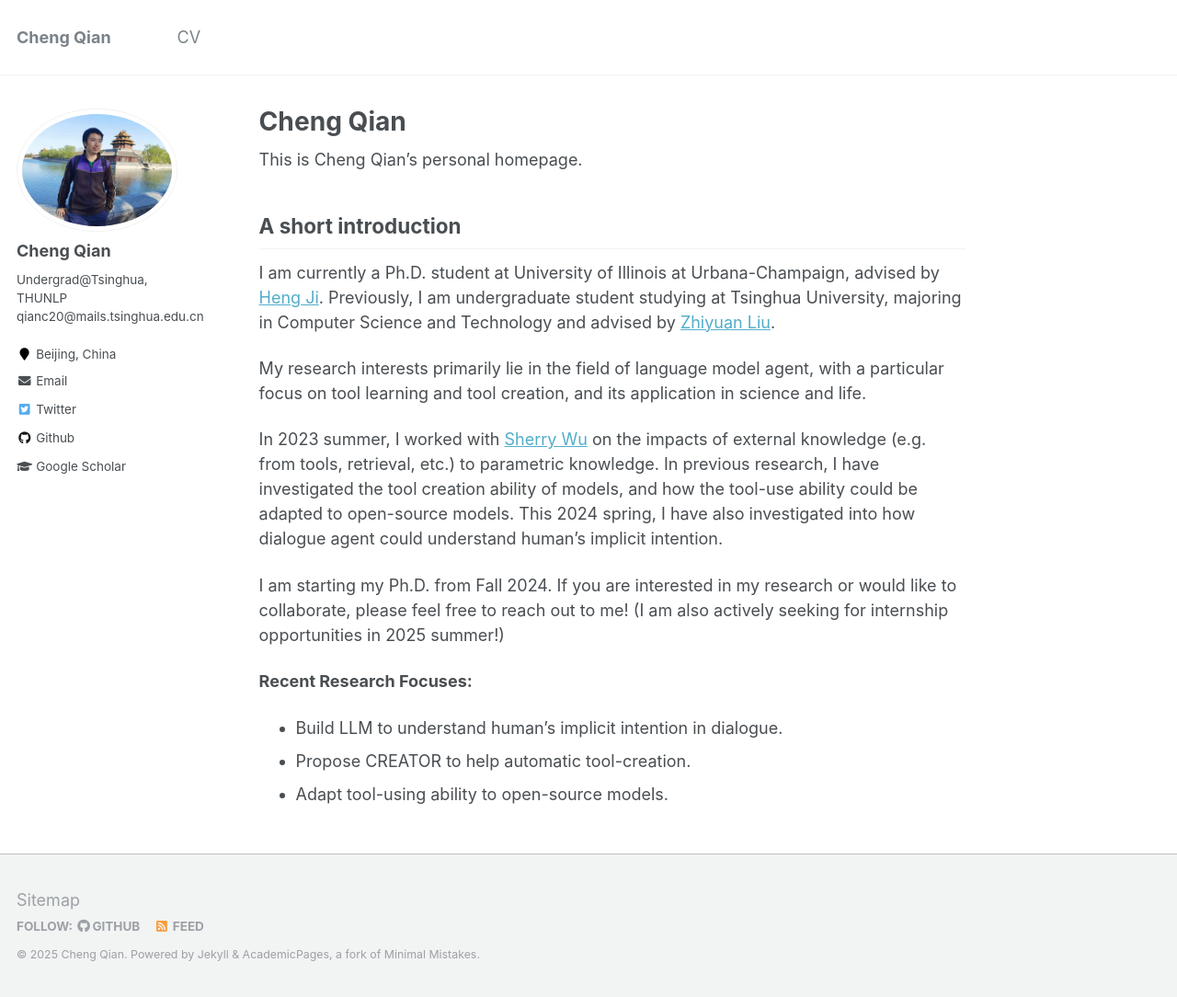
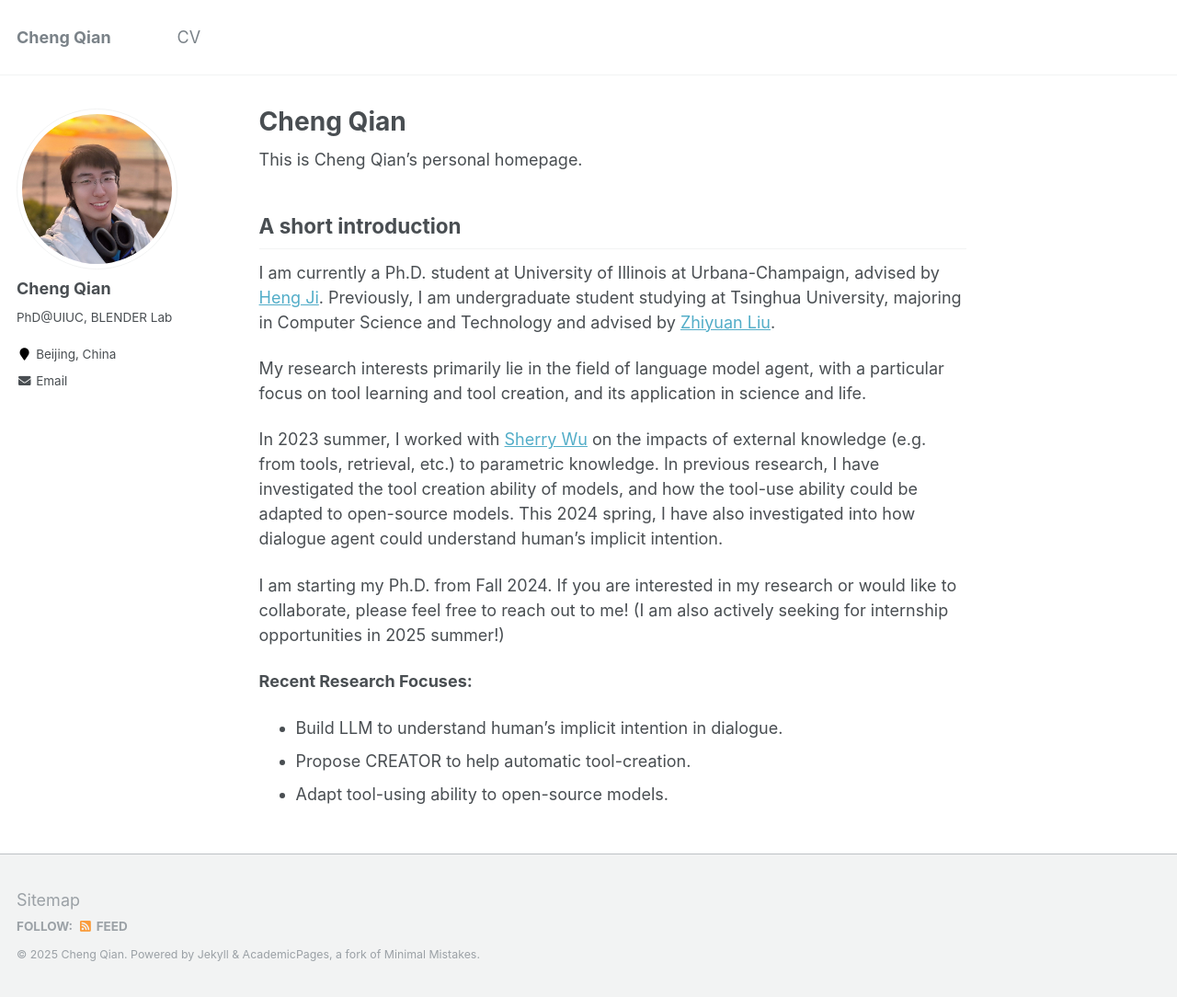
Before and after one commit to qiancheng0/qiancheng0.github.io, a Jekyll site: the page built from _pages/about.md, in a window 1280 px wide and 1084 px high. Shown: the whole window at 92% size. Built offline with Jekyll 4.4.1, drawn with Linux system fonts in a browser that asks for light colours.

Commit message:
New information update

```diff
--- a/_config.yml
+++ b/_config.yml
@@ -82,11 +82,11 @@ analytics:
 author:
   name             : "Cheng Qian"
   avatar           : "profile.jpg"
-  bio              : "Undergrad@Tsinghua, THUNLP\nqianc20@mails.tsinghua.edu.cn"
+  bio              : "PhD@UIUC, BLENDER Lab"
   location         : "Beijing, China"
   employer         :
   pubmed           :
-  googlescholar    : "https://scholar.google.com/citations?user=p2bY7oAAAAAJ&hl=en"
+  googlescholar    :
   email            : "qianc20@mails.tsinghua.edu.cn"
   researchgate     :
   publons          :
@@ -97,7 +97,7 @@ author:
   flickr           :
   facebook         :
   foursquare       :
-  github           : "qiancheng0"
+  github           :
   google_plus      :
   keybase          :
   instagram        :
@@ -110,7 +110,7 @@ author:
   stackoverflow    :
   steam            :
   tumblr           :
-  twitter          : "qiancheng1231"
+  twitter          :
   vine             :
   weibo            :
   xing             :
```
Also changed, not shown: images/profile.jpg.
